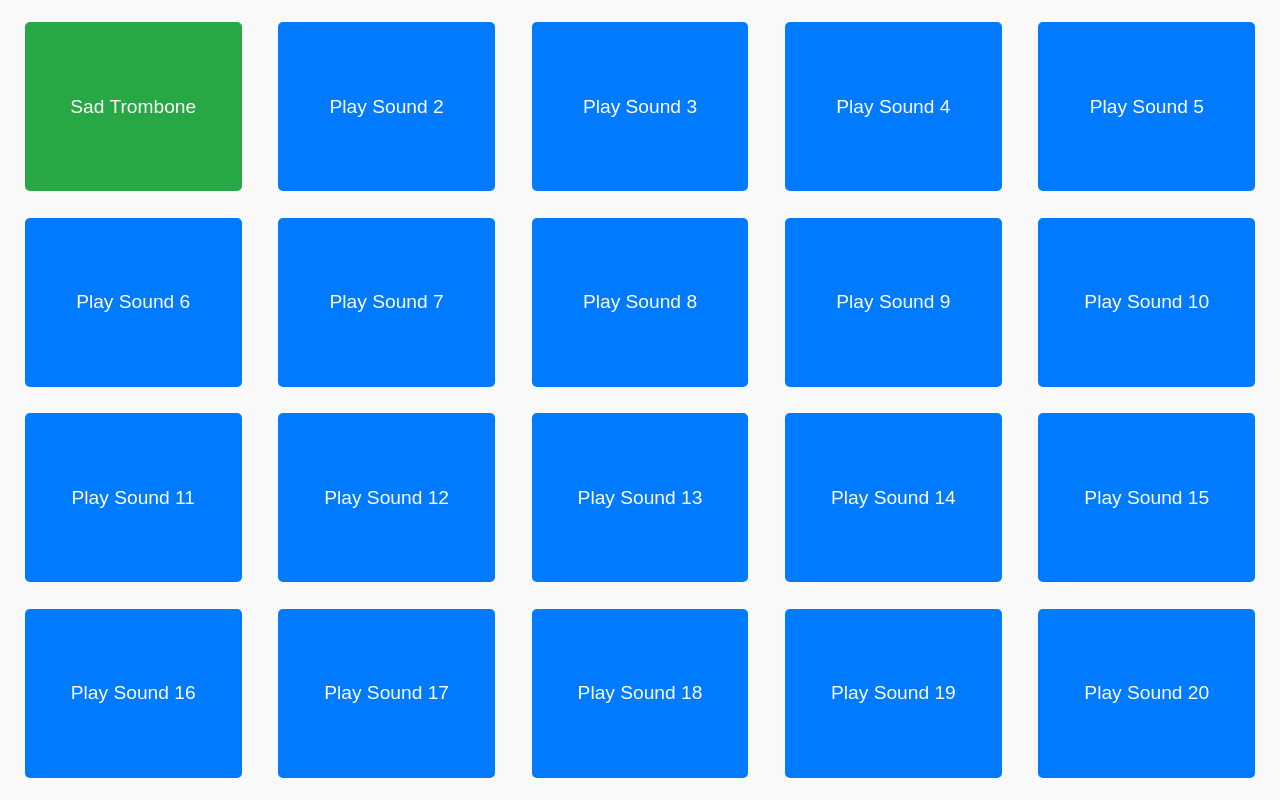
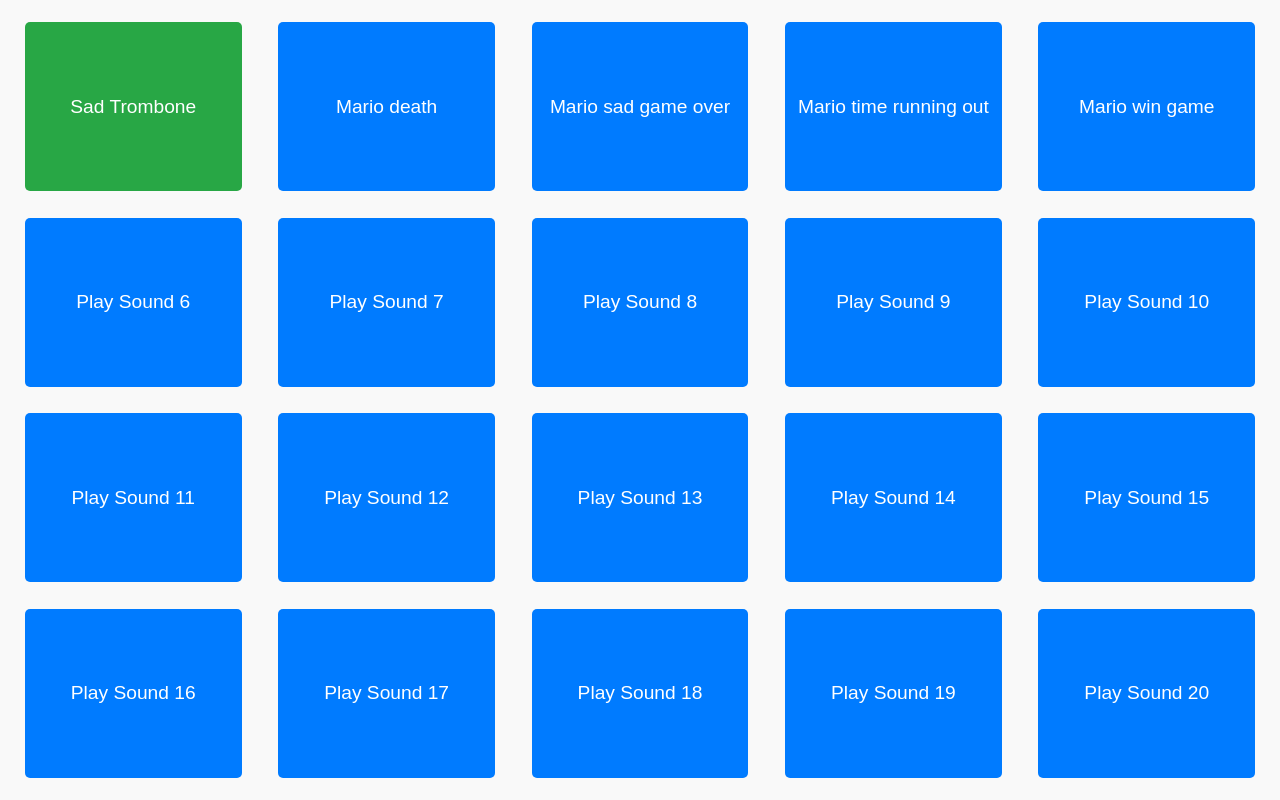
Before and after one commit to lowewalker/sound-effects, a plain HTML site: page index.html in a window 1280 px wide. Drawn offline with Linux system fonts and the light colour scheme.

Commit message:
Update index.html

```diff
--- a/index.html
+++ b/index.html
@@ -53,10 +53,10 @@
 </head>
 <body>
     <button id="button1" class="green" onclick="playSound('sadtrombones.mp3')">Sad Trombone</button>
-    <button id="button2" onclick="playSound('sound2.mp3')">Play Sound 2</button>
-    <button id="button3" onclick="playSound('sound3.mp3')">Play Sound 3</button>
-    <button id="button4" onclick="playSound('sound4.mp3')">Play Sound 4</button>
-    <button id="button5" onclick="playSound('sound5.mp3')">Play Sound 5</button>
+    <button id="button2" onclick="playSound('Mario death sound.mp3')">Mario death</button>
+    <button id="button3" onclick="playSound('Mario sad game over')">Mario sad game over</button>
+    <button id="button4" onclick="playSound('Mario time running out')">Mario time running out</button>
+    <button id="button5" onclick="playSound('Mario win game.mp3')">Mario win game</button>
     <button id="button6" onclick="playSound('sound6.mp3')">Play Sound 6</button>
     <button id="button7" onclick="playSound('sound7.mp3')">Play Sound 7</button>
     <button id="button8" onclick="playSound('sound8.mp3')">Play Sound 8</button>
```
